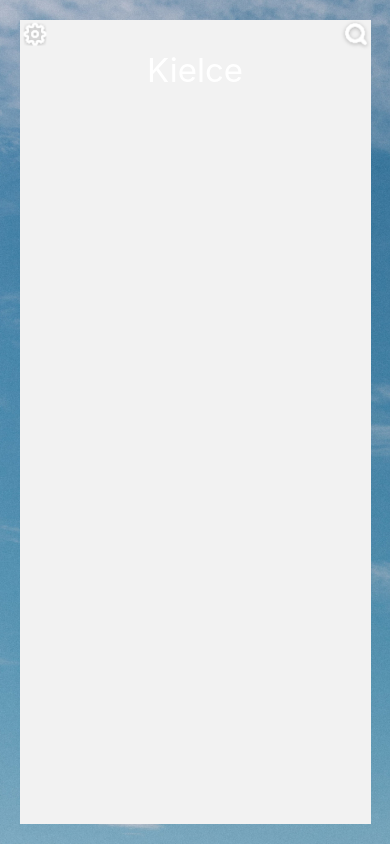
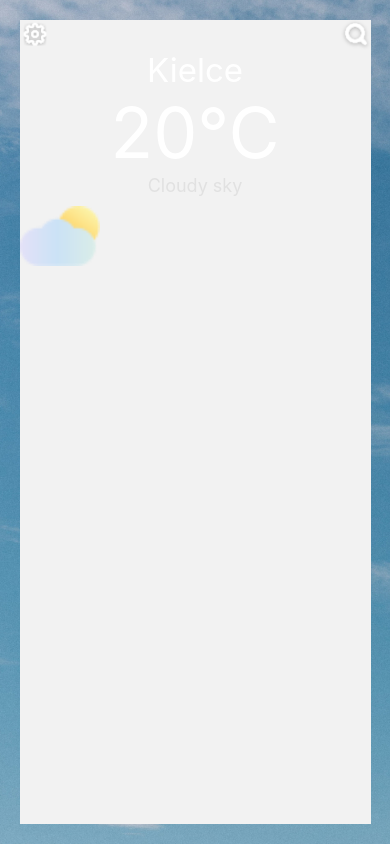
Before and after one commit to WilczekCK/RNative_Weatherapp, a React Native app: screen /Home in a window 390 px wide. Built offline with nearby package versions, Linux system fonts and the light colour scheme.

Commit message:
added some text + force image width/height to use int

```diff
--- a/components/Icon.jsx
+++ b/components/Icon.jsx
@@ -2,7 +2,7 @@ import React from 'react';
 import { Image, View, Button, TouchableOpacity } from 'react-native';
 
 function Icon(props) {
-    const {name, link, navigation, width, height} = props;
+    const {name, link, navigation, width, height, textAlign} = props;
 
     return (
         <View className="icon__container">
@@ -21,8 +21,9 @@ function Icon(props) {
                                 navigation.navigate(link)
                             }
                             style={{
-                                width:  width  ?? 30,
-                                height: height ?? 30
+                                width:  Number.parseInt(width ?? 30),
+                                height: Number.parseInt(height ?? 30),
+                                textAlign: textAlign ?? 'left'
                             }}
                             />
                         </TouchableOpacity>
@@ -32,8 +33,8 @@ function Icon(props) {
                         alt={ICONS_IMAGES[name].alt}
                         resizeMode="contain"
                         style={{
-                            width:  width  ?? 30,
-                            height: height ?? 30
+                            width:  Number.parseInt(width  ?? 30),
+                            height: Number.parseInt(height ?? 30),
                         }}
                     />
                 )
--- a/views/Home.jsx
+++ b/views/Home.jsx
@@ -1,6 +1,7 @@
 import { Text, Button, View, StyleSheet } from 'react-native';
 import Header from '../components/Header';
 import Heading from '../components/Heading';
+import Icon from '../components/Icon';
 
 const Home = ({navigation}) => {
     return (
@@ -12,13 +13,28 @@ const Home = ({navigation}) => {
 
           <Heading
             heading="h2"
-            style={{
-              textAlign:'center'
-            }}
           >
             Kielce
           </Heading>
 
+          <Heading
+            heading="h1"
+          >
+            20°C
+          </Heading>
+
+          <Heading
+            heading="h4"
+            color="#E1E1E1"
+          >
+            Cloudy sky
+          </Heading>
+
+          <Icon
+            name="cloudSun"
+            width="80"
+            height="80"
+          />
         </>
     );
 };
```
